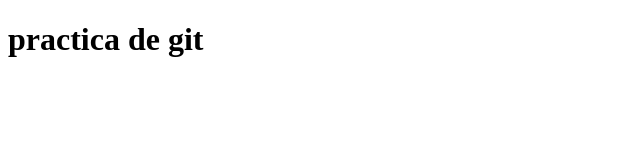
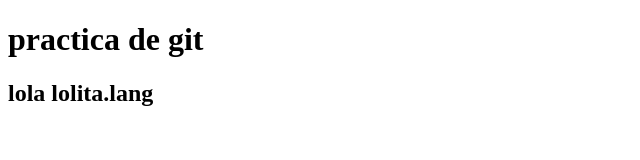
Before and after one commit to oswaldo-aveiga/mi-proyecto, a plain HTML site: page index.html in a window 1280 px wide. Shown: the whole page, without its empty margins (0-640 px from the left). Drawn offline with Linux system fonts and the light colour scheme.

Commit message:
se garegaron los demas titulos al index

```diff
--- a/index.html
+++ b/index.html
@@ -7,5 +7,6 @@
 </head>
 <body>
     <h1 class="font-size-100">practica de git</h1>
+    <h2>lola lolita.lang</h2>
 </body>
 </html>
```
